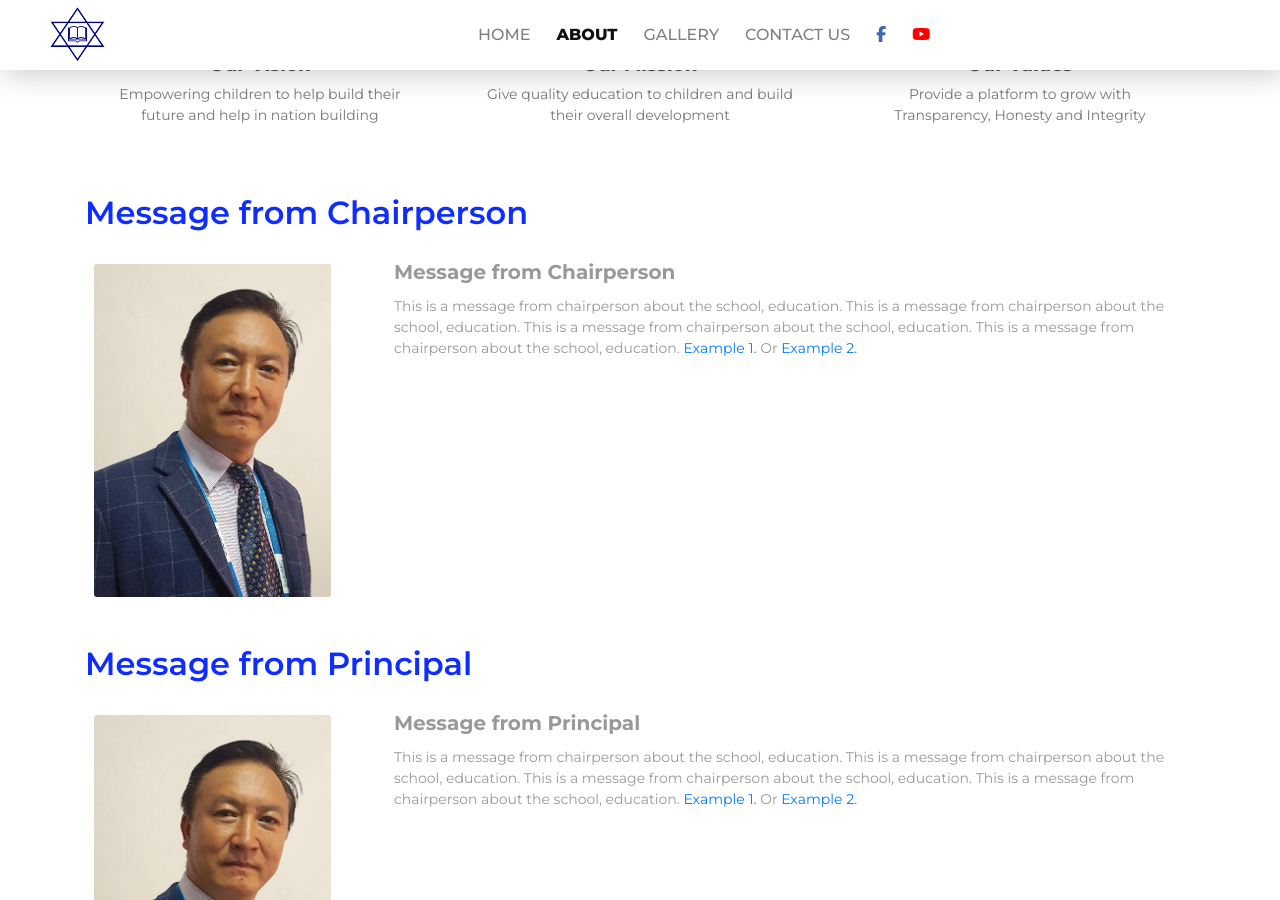
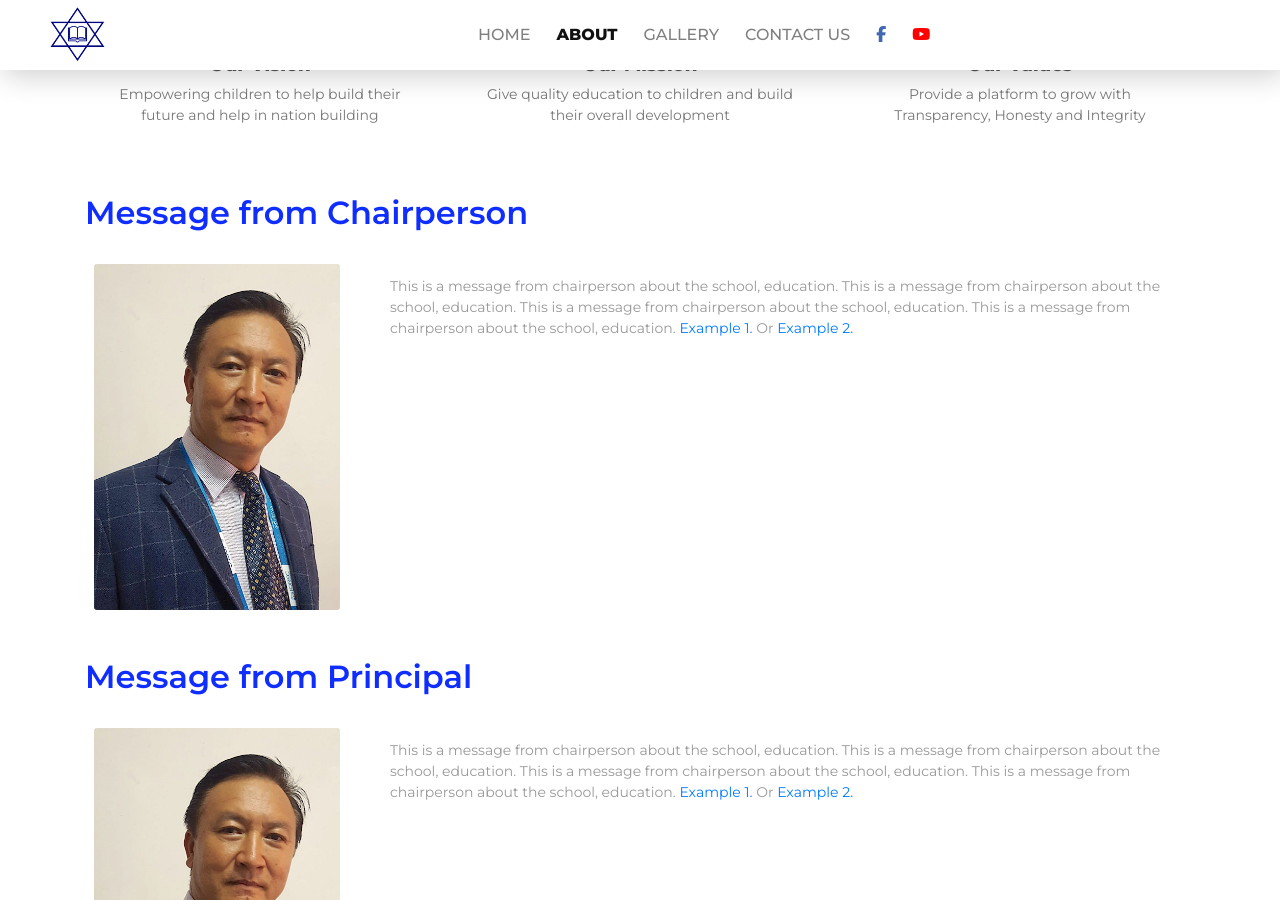
Before and after one commit to brgprojects/himalayaschool, a Jekyll site: the page built from about.html, in a window 1280 px wide and 900 px high, scrolled down 619 px. Built offline with Jekyll 4.4.1, drawn with Linux system fonts in a browser that asks for light colours; nearby versions of some CDN libraries; comment, search, counter and statistics services are not loaded.

Commit message:
Improved formatting of about page

```diff
--- a/about.html
+++ b/about.html
@@ -41,13 +41,12 @@
 
     <h2 id="chairpersonmessage" class="our-story wow fadeInUp">Message from Chairperson</h2>
     <div class="row wow fadeInUp">
-      <div class="col-lg-3 col-md-4 p-4">
+      <div class="col-lg-3 col-md-4 pl-4 pt-4 pb-4">
         <img src="/assets/img/chairperson.jpg" class="card-img" alt="Message from Chairperson">
       </div>
       <div class="col-lg-9 col-md-8 message-body">
-        <div class="card-body px-4">
-          <h5 class="card-title"><b>Message from Chairperson</b></h5>
-          <p class="card-text">
+        <div class="card-body">
+          <p class="card-text py-3">
             This is a message from chairperson about the school, education.
             This is a message from chairperson about the school, education.
             This is a message from chairperson about the school, education.
@@ -62,13 +61,12 @@
 
     <h2 id="principalmessage" class="our-story wow fadeInUp mt-4">Message from Principal</h2 id="chairpersonmessage">
     <div class="row wow fadeInUp">
-      <div class="col-lg-3 col-md-4 p-4">
+      <div class="col-lg-3 col-md-4 pl-4 pt-4 pb-4">
         <img src="/assets/img/chairperson.jpg" class="card-img" alt="Message from Principal">
       </div>
       <div class="col-lg-9 col-md-8 message-body">
-        <div class="card-body px-4">
-          <h5 class="card-title"><b>Message from Principal</b></h5>
-          <p class="card-text">
+        <div class="card-body">
+          <p class="card-text py-3">
             This is a message from chairperson about the school, education.
             This is a message from chairperson about the school, education.
             This is a message from chairperson about the school, education.
```
